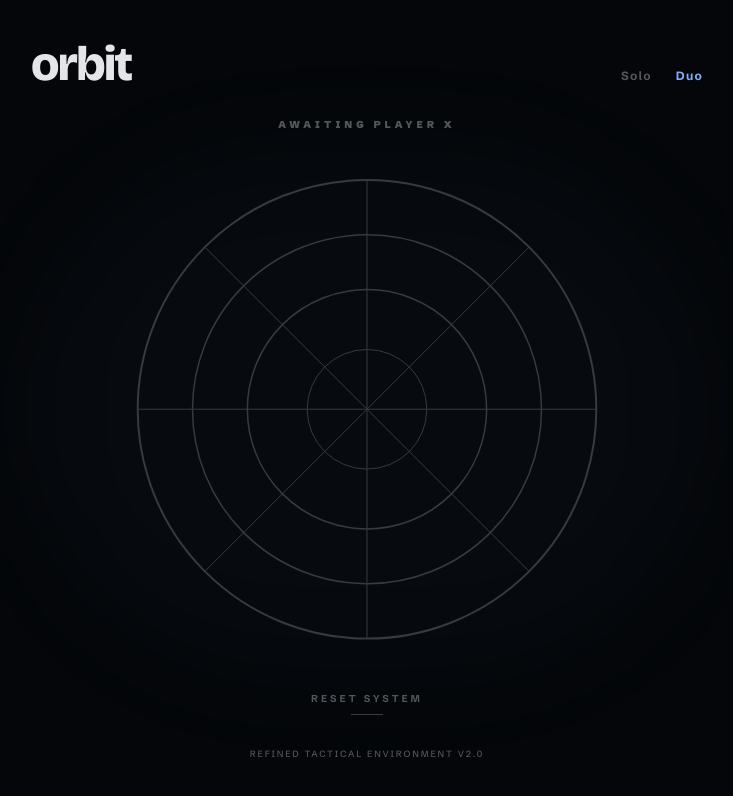
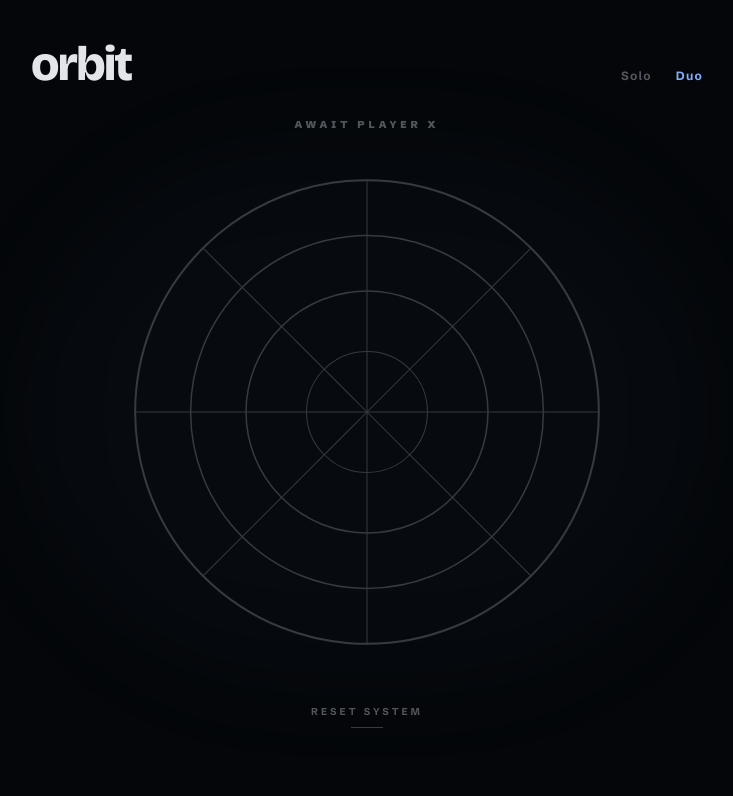
Before and after one commit to dklopstein/orbit, a React (Vite) app: page / in a window 1280 px wide. Shown: the top 796 px of the page, without its empty margins (273-1006 px from the left). Built offline with nearby package versions, Linux system fonts and the light colour scheme.

Commit message:
style: remove footer text

```diff
--- a/src/CircularBoard.tsx
+++ b/src/CircularBoard.tsx
@@ -109,10 +109,11 @@ const CircularBoard: React.FC = () => {
               <button
                 key={level}
                 onClick={() => setDifficulty(level)}
-                className={`text-[9px] tracking-[0.2em] uppercase font-black px-3 py-1.5 rounded-full border transition-all ${difficulty === level
+                className={`text-[9px] tracking-[0.2em] uppercase font-black px-3 py-1.5 rounded-full border transition-all ${
+                  difficulty === level
                     ? 'bg-[var(--text-main)] text-[var(--bg)] border-[var(--text-main)]'
                     : 'text-[var(--text-dim)] border-[var(--border)] hover:border-[var(--text-muted)]'
-                  }`}
+                }`}
               >
                 {level}
               </button>
@@ -131,7 +132,7 @@ const CircularBoard: React.FC = () => {
             </span>
           ) : (
             <span className="text-[var(--text-dim)] text-[10px] tracking-[0.4em] uppercase font-black">
-              {gameMode === '1p' && turn === 'o' ? 'AI Sequence' : `Awaiting Player ${turn.toUpperCase()}`}
+              {gameMode === '1p' && turn === 'o' ? 'AI Sequence' : `Await Player ${turn.toUpperCase()}`}
             </span>
           )}
         </div>
@@ -177,7 +178,7 @@ const CircularBoard: React.FC = () => {
 
         <button
           onClick={() => resetGame()}
-          className="mt-8 group flex flex-col items-center gap-2 shrink-0 animate-fade-in animate-stagger-3"
+          className="mt-6 md:mt-10 group flex flex-col items-center gap-2 shrink-0 animate-fade-in animate-stagger-3"
         >
           <span className="text-[var(--text-dim)] text-[10px] tracking-[0.3em] uppercase font-bold group-hover:text-[var(--text-main)] transition-colors">
             Reset System
@@ -186,8 +187,7 @@ const CircularBoard: React.FC = () => {
         </button>
       </div>
 
-      <footer className="mt-8 text-[var(--text-dim)] text-[9px] tracking-[0.2em] uppercase font-medium shrink-0 animate-fade-in animate-stagger-3">
-        Refined Tactical Environment v2.0
+      <footer className="mt-4 md:mt-8 shrink-0 animate-fade-in animate-stagger-3">
       </footer>
 
       <style>{`
```
